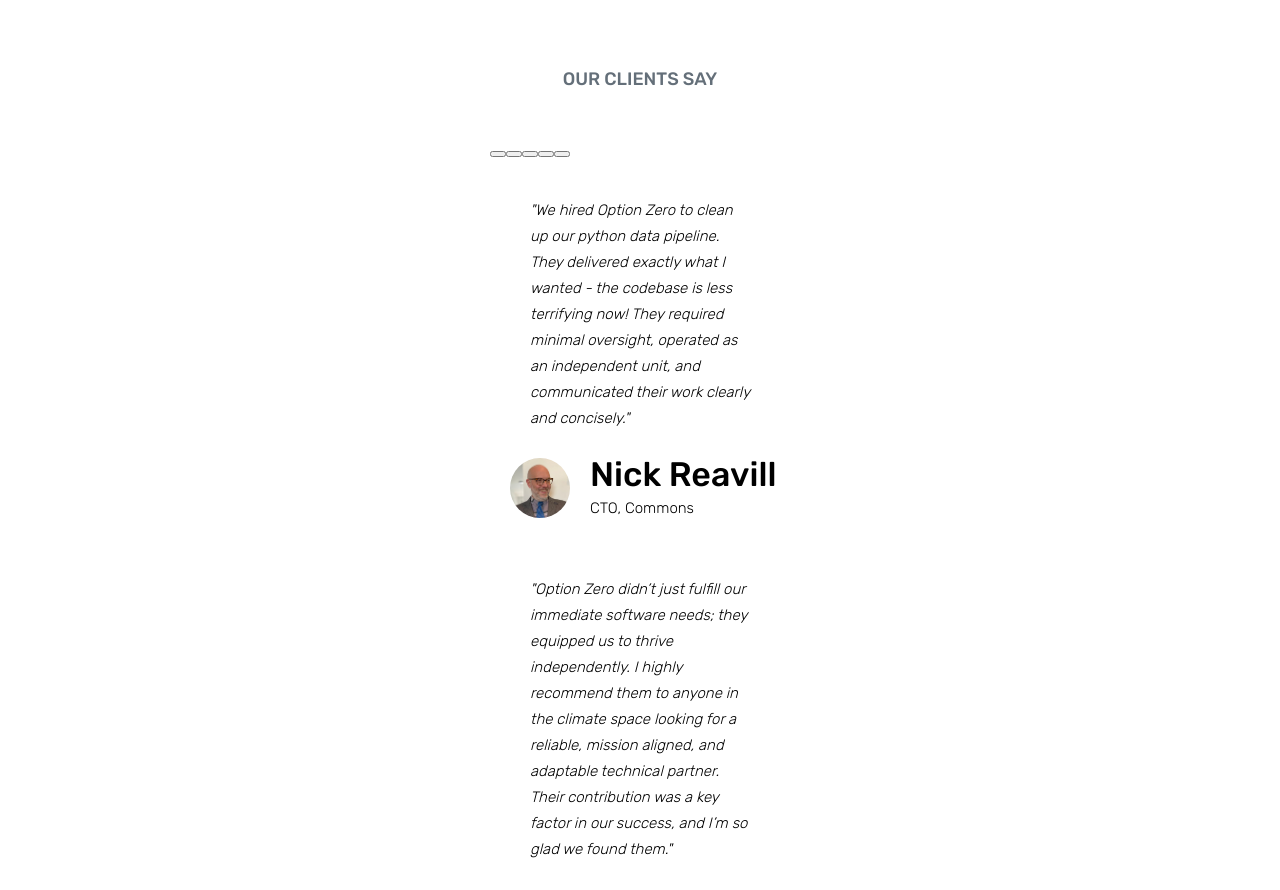
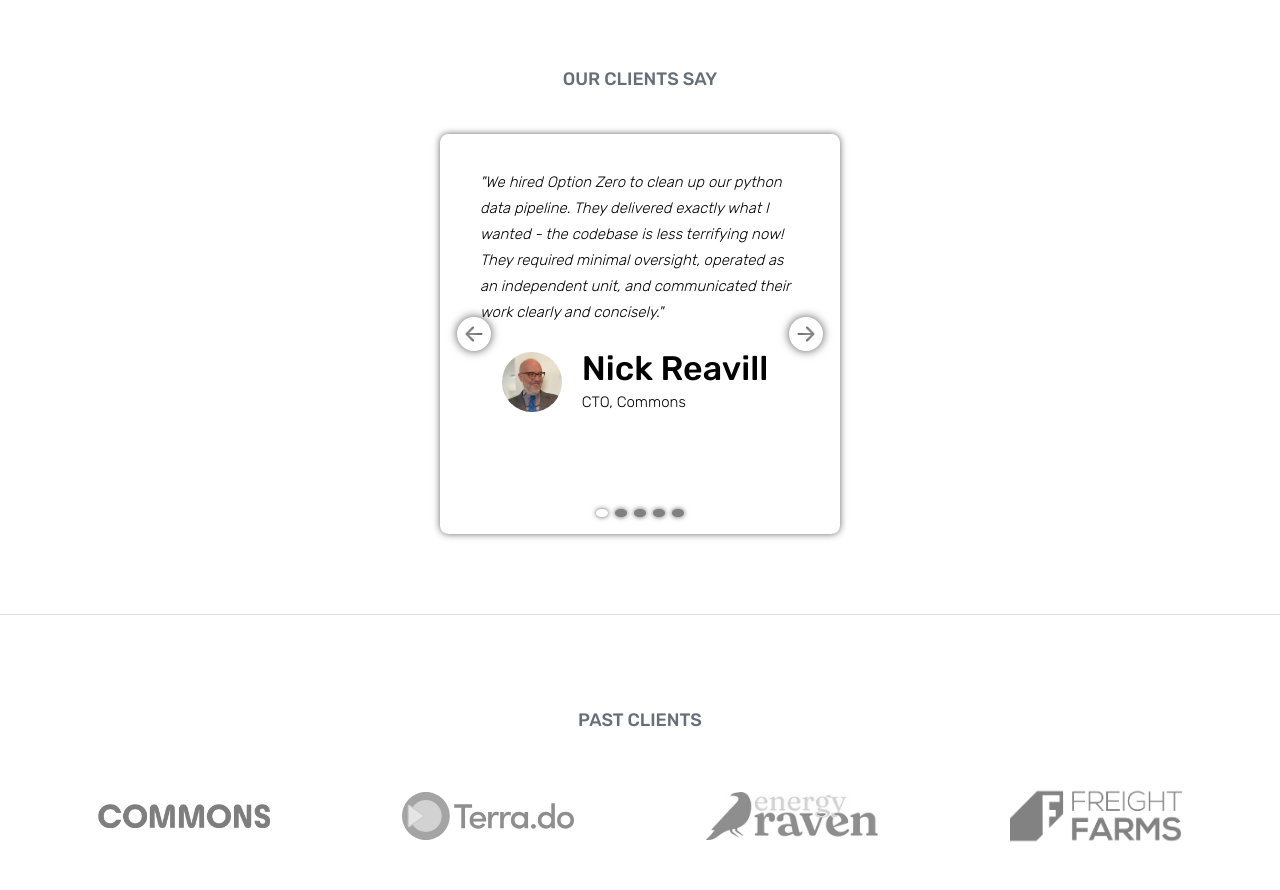
Before and after one commit to Option-Zero/option-zero-website, a Next.js app: page / in a window 1280 px wide. Shown: the part 1620-2510 px from the top of the page. Built offline with nearby package versions, Linux system fonts and the light colour scheme.

Commit message:
Making my own carousel this time
with blackjack and hookers

```diff
--- a/package.json
+++ b/package.json
@@ -9,8 +9,6 @@
     "lint": "next lint"
   },
   "dependencies": {
-    "@coreui/coreui": "^5.0.2",
-    "@coreui/react": "^5.1.0",
     "@emotion/react": "^11.11.4",
     "@emotion/styled": "^11.11.5",
     "@mui/material": "^5.15.16",
@@ -18,8 +16,7 @@
     "prop-types": "^15.8.1",
     "react": "^18",
     "react-dom": "^18",
-    "react-slick": "^0.30.2",
-    "slick-carousel": "^1.8.1"
+    "react-icons": "^5.2.1"
   },
   "devDependencies": {
     "eslint": "^8",
--- /dev/null
+++ b/src/app/Carousel.css
@@ -0,0 +1,64 @@
+.carousel {
+  position: relative;
+  display: flex;
+  justify-content: center;
+  align-items: center;
+  width: auto;
+  height: 400px;
+  transition: 1s;
+
+}
+
+.slide {
+  border-radius: 0.5rem;
+  box-shadow: 0px 0px 7px #666;
+  width: 100%;
+  height: 100%;
+  transition: 1s;
+}
+
+.slide-hidden {
+  display: none;
+}
+
+.arrow {
+  position: absolute;
+  filter: drop-shadow(0px 0px 5px #555);
+  width: 2rem;
+  height: 2rem;
+  color: white;
+}
+
+.arrow:hover {
+  cursor: pointer;
+}
+
+.arrow-left {
+  left: 1rem;
+}
+
+.arrow-right {
+  right: 1rem;
+}
+
+.indicators {
+  display: flex;
+  position: absolute;
+  bottom: 1rem;
+}
+
+.indicator {
+  background-color: white;
+  height: 0.5rem;
+  width: 0.5rem;
+  border-radius: 100%;
+  border: none;
+  outline: none;
+  box-shadow: 0px 0px 5px #555;
+  margin: 0 0.2rem;
+  cursor: pointer;
+}
+
+.indicator-inactive {
+  background-color: grey;
+}
--- /dev/null
+++ b/src/app/_components/ReviewCard.js
@@ -0,0 +1,60 @@
+import React from 'react';
+
+import styled from '@emotion/styled';
+
+const Portrait = styled.img`
+    width: 60px;
+    height: 60px;
+    border-radius: 30px;
+`;
+
+const ReviewerNameContainer = styled.div`
+    display: flex;
+    flex-direction: column;
+    justify-content: center;
+    margin: 0 10px;
+    padding: 0;
+`;
+
+const ReviewerInfoContainer = styled.div`
+    display: flex;
+    align-items: center;
+    align-self: flex-end;
+    height: auto;
+    width: 100%;
+    gap: 10px;
+    justify-content: center;
+`;
+
+const ReviewCard = ({ className, info }) => {
+    return (
+        <div className={className}>
+            <p
+                style={{
+                    padding: '0 20px',
+                    fontStyle: 'italic',
+                    alignSelf: 'flex-start',
+                }}
+            >
+                {info.quote}
+            </p>
+            <ReviewerInfoContainer>
+                {info.portrait.map((image, j) => {
+                    return <Portrait key={j} src={image} alt={info.name}></Portrait>;
+                })}
+                <ReviewerNameContainer>
+                    <h3 style={{ margin: 0 }}>{info.name}</h3>
+                    <p style={{ margin: 0 }}>{info.position}</p>
+                </ReviewerNameContainer>
+            </ReviewerInfoContainer>
+        </div>
+    );
+};
+
+export const StyledReviewCard = styled(ReviewCard)`
+    max-width: 400px;
+    padding: 20px 20px 50px;
+    box-sizing: border-box;
+    border-width: 8px;
+    border-color: black;
+`;
--- a/src/app/_components/ReviewsSection.js
+++ b/src/app/_components/ReviewsSection.js
@@ -1,31 +1,33 @@
-import React from 'react';
+import '../Carousel.css';
+
+import React, { useState } from 'react';
+
+import { BsArrowLeftCircleFill, BsArrowRightCircleFill } from 'react-icons/bs';
+
 import styled from '@emotion/styled';
-import { CCarousel, CCarouselCaption, CCarouselItem } from '@coreui/react';
-import { SectionBackground, SectionContent } from './Section';
-import { BREAKPOINTS, MAX_CONTENT_WIDTH } from '../Styles/Styles';
+
 import { Medium_grey } from '../Styles/Colors';
-//required for Slider component to function properly
-import 'slick-carousel/slick/slick.css';
-import 'slick-carousel/slick/slick-theme.css';
+import { StyledReviewCard } from './ReviewCard';
+import { SectionContent } from './Section';
 
 const REVIEWS = [
     {
         name: 'Nick Reavill',
         position: 'CTO, Commons',
         portrait: ['reviewers/NickReavill.jpeg'],
-        review: '"We hired Option Zero to clean up our python data pipeline. They delivered exactly what I wanted - the codebase is less terrifying now! They required minimal oversight, operated as an independent unit, and communicated their work clearly and concisely."',
+        quote: '"We hired Option Zero to clean up our python data pipeline. They delivered exactly what I wanted - the codebase is less terrifying now! They required minimal oversight, operated as an independent unit, and communicated their work clearly and concisely."',
     },
     {
         name: 'Shannon Bloemker',
         position: 'CEO, Energy Raven',
         portrait: ['reviewers/ShannonBloemker.jpeg'],
-        review: '"Option Zero didn’t just fulfill our immediate software needs; they equipped us to thrive independently. I highly recommend them to anyone in the climate space looking for a reliable, mission aligned, and adaptable technical partner. Their contribution was a key factor in our success, and I’m so glad we found them."',
+        quote: '"Option Zero didn’t just fulfill our immediate software needs; they equipped us to thrive independently. I highly recommend them to anyone in the climate space looking for a reliable, mission aligned, and adaptable technical partner. Their contribution was a key factor in our success, and I’m so glad we found them."',
     },
     {
         name: 'Sam & Claire',
         position: 'Co-Founders, Carbon Yield',
         portrait: ['reviewers/Claire-headshot.png', 'reviewers/Sam-headshot.png'],
-        review: '"Jaime and Jason are astute, efficient, thorough, and incredibly gracious. \
+        quote: '"Jaime and Jason are astute, efficient, thorough, and incredibly gracious. \
         They jumped into our complex data challenges but did not make them complicated, \
         rather they helped us create a road map for future development that give us as \
         founders confidence that we can navigate the growth and further development of our platform."',
@@ -34,22 +36,15 @@
         name: 'James Regulinski',
         position: 'CTO, Carbon Collective',
         portrait: ['reviewers/JamesRegulinski.jpeg'],
-        review: '"Jaime and Jason are a stellar team. They were instrumental in building and running our highly collaborative team and kept us laser-focused on our top strategic priorities. If you want a team to help you figure out where you need to go and get you there fast, you want Jaime and Jason."',
+        quote: '"Jaime and Jason are a stellar team. They were instrumental in building and running our highly collaborative team and kept us laser-focused on our top strategic priorities. If you want a team to help you figure out where you need to go and get you there fast, you want Jaime and Jason."',
     },
     {
         name: 'Tom Abeles',
         position: 'CEO, Uprope',
         portrait: ['reviewers/TomAbeles.jpeg'],
-        review: '"Jason is...perhaps the strongest developer I have worked with."',
+        quote: '"Jason is...perhaps the strongest developer I have worked with."',
     },
 ];
-
-const reviewCardStyles = {
-    width: 350,
-    padding: 20,
-};
-const arrowsOffset = 0;
-var cardCount = 2;
 
 const StyledTitle = styled.h4`
     color: ${Medium_grey};
@@ -57,75 +52,50 @@
     padding-bottom: 30px;
 `;
 
-const Portrait = styled.img`
-    width: 60px;
-    height: 60px;
-    border-radius: 30px;
-`;
+const Carousel = ({ data }) => {
+    const [slide, setSlide] = useState(0);
 
-const ReviewerNameContainer = styled.div`
-    display: flex;
-    flex-direction: column;
-    justify-content: center;
-    margin: 0 10px;
-    padding: 0;
-`;
+    const nextSlide = () => {
+        setSlide(slide === data.length - 1 ? 0 : slide + 1);
+    };
 
-const ReviewerInfoContainer = styled.div`
-    display: flex;
-    align-items: center;
-    align-self: flex-end;
-    height: auto;
-    width: ${reviewCardStyles.width}px;
-    gap: 10px;
-    justify-content: flex-start;
-`;
+    const prevSlide = () => {
+        setSlide(slide === 0 ? data.length - 1 : slide - 1);
+    };
 
-const ReviewCard = styled.div`
-    max-width: 350px;
-    width: 300px;
-    padding: 20px;
-    box-sizing: border-box;
-    border-width: 8px;
-    border-color: black;
-`;
-
-function generateSlides() {
-    return REVIEWS.map((review, i) => {
-        return (
-            <CCarouselItem key={i}>
-                <ReviewCard>
-                    <p
-                        style={{
-                            padding: '0 20px',
-                            fontStyle: 'italic',
-                            alignSelf: 'flex-start',
-                        }}
-                    >
-                        {review.review}
-                    </p>
-                    <ReviewerInfoContainer>
-                        {review.portrait.map((image, j) => {
-                            return <Portrait key={j} src={image} alt={review.name}></Portrait>;
-                        })}
-                        <ReviewerNameContainer>
-                            <h3 style={{ margin: 0 }}>{review.name}</h3>
-                            <p style={{ margin: 0 }}>{review.position}</p>
-                        </ReviewerNameContainer>
-                    </ReviewerInfoContainer>
-                </ReviewCard>
-            </CCarouselItem>
-        );
-    });
-}
+    return (
+        <div className="carousel">
+            <BsArrowLeftCircleFill onClick={prevSlide} className="arrow arrow-left" />
+            {data.map((item, idx) => {
+                return (
+                    <StyledReviewCard
+                        info={item}
+                        key={idx}
+                        className={slide === idx ? 'slide' : 'slide slide-hidden'}
+                    ></StyledReviewCard>
+                );
+            })}
+            <BsArrowRightCircleFill onClick={nextSlide} className="arrow arrow-right" />
+            <span className="indicators">
+                {data.map((_, idx) => {
+                    return (
+                        <button
+                            key={idx}
+                            className={slide === idx ? 'indicator' : 'indicator indicator-inactive'}
+                            onClick={() => setSlide(idx)}
+                        ></button>
+                    );
+                })}
+            </span>
+        </div>
+    );
+};
 
 const ReviewsSection = () => {
     return (
         <SectionContent padding column>
             <StyledTitle>our clients say</StyledTitle>
-            <CCarousel controls indicators dark>
-                {generateSlides()}
-            </CCarousel>
+            <Carousel data={REVIEWS} />
         </SectionContent>
     );
 };
```
Also changed, not shown: 1 other file (tests, documents, lock files or other folders).
